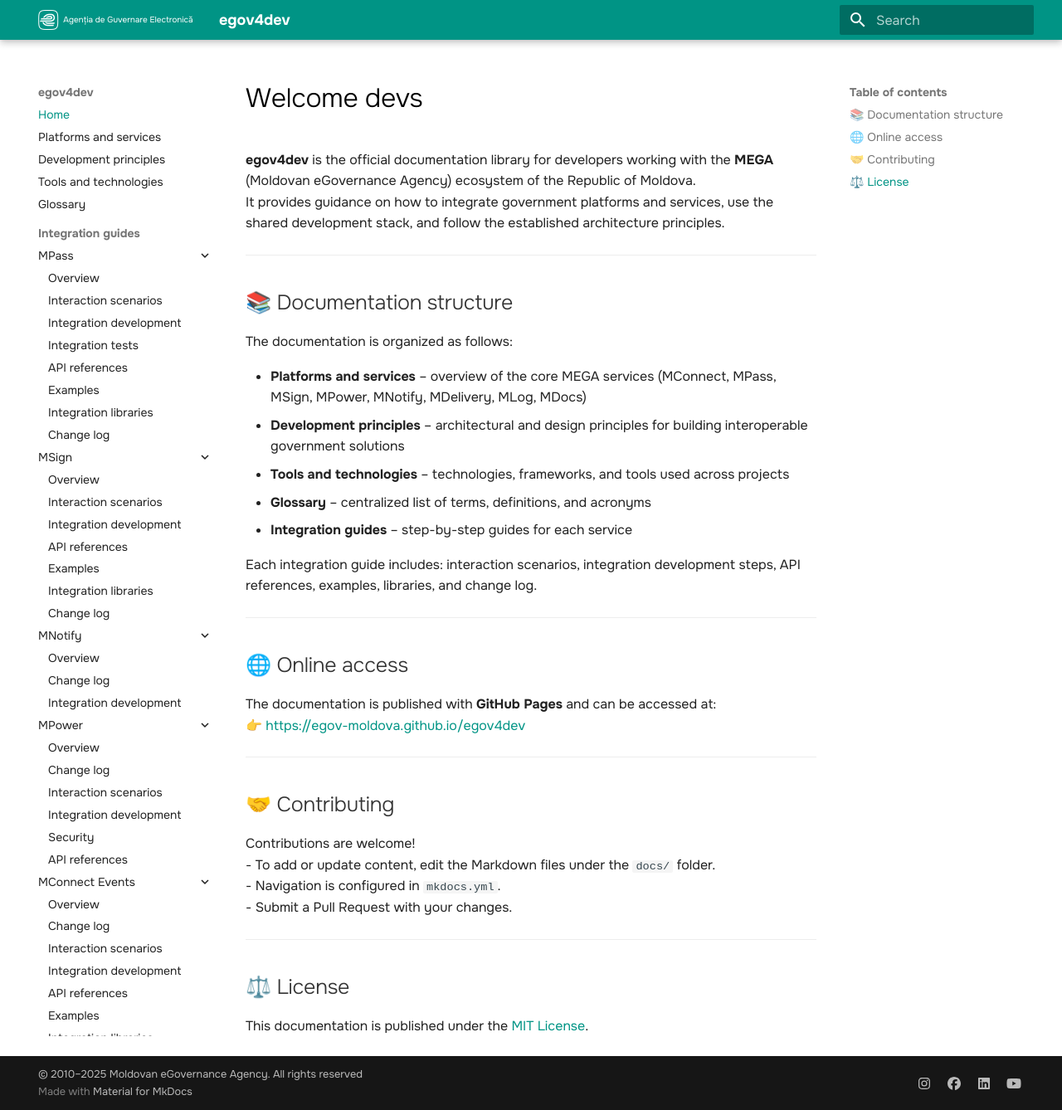
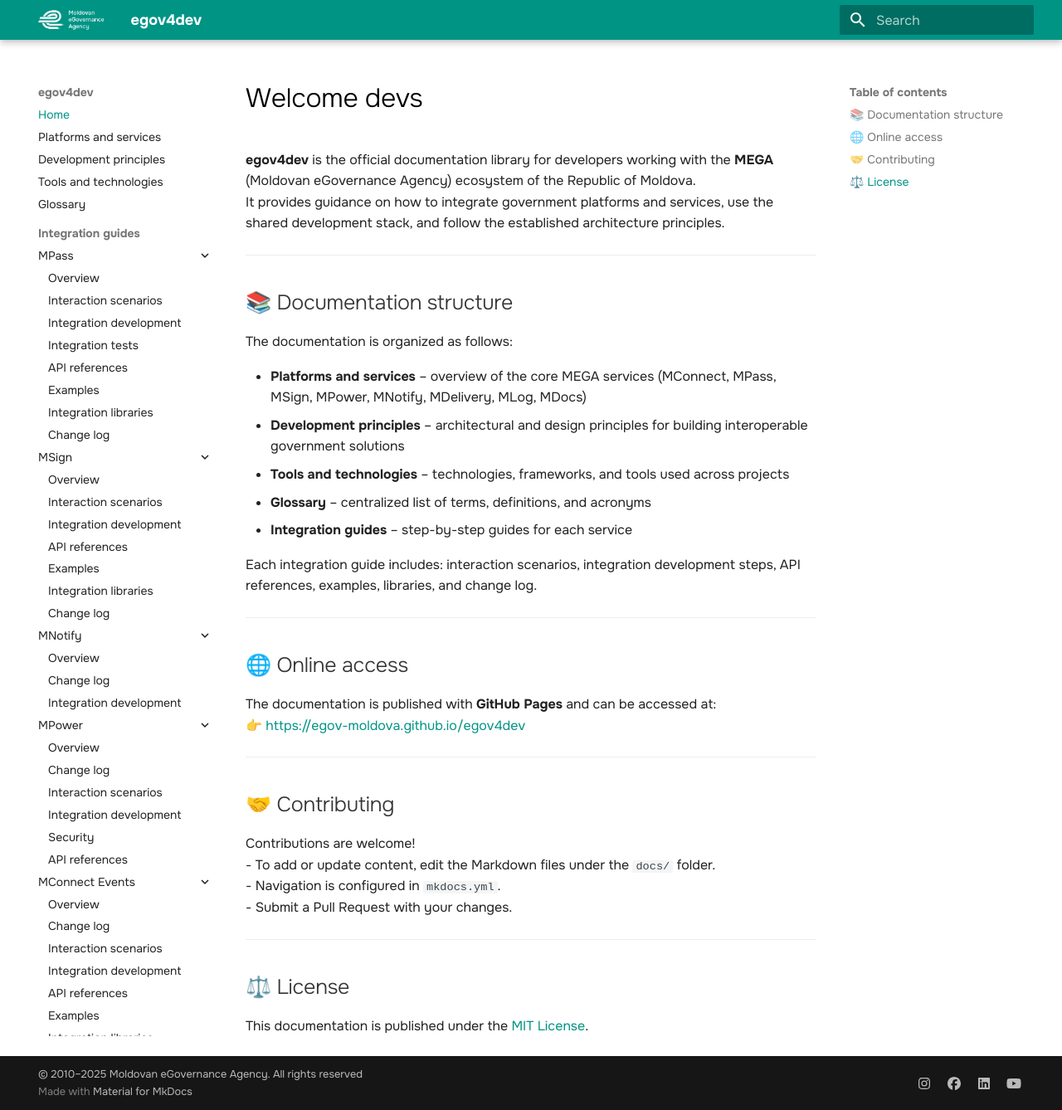
Before and after one commit to egov-moldova/egov4dev, an MkDocs documentation site: the page built from docs/index.md, in a window 1280 px wide and 1338 px high. Shown: the whole window at 83% size. Built offline with MkDocs 1.6.1 and Material for MkDocs 9.7.7, drawn with Linux system fonts in a browser that asks for light colours.

Commit message:
Update mkdocs.yml

```diff
--- a/mkdocs.yml
+++ b/mkdocs.yml
@@ -64,7 +64,7 @@
 
 theme:
   name: material
-  logo: assets/egov-logo.png
+  logo: assets/egov-logo2.png
   favicon: assets/favicon.ico
   features:
     - navigation.sections
```
